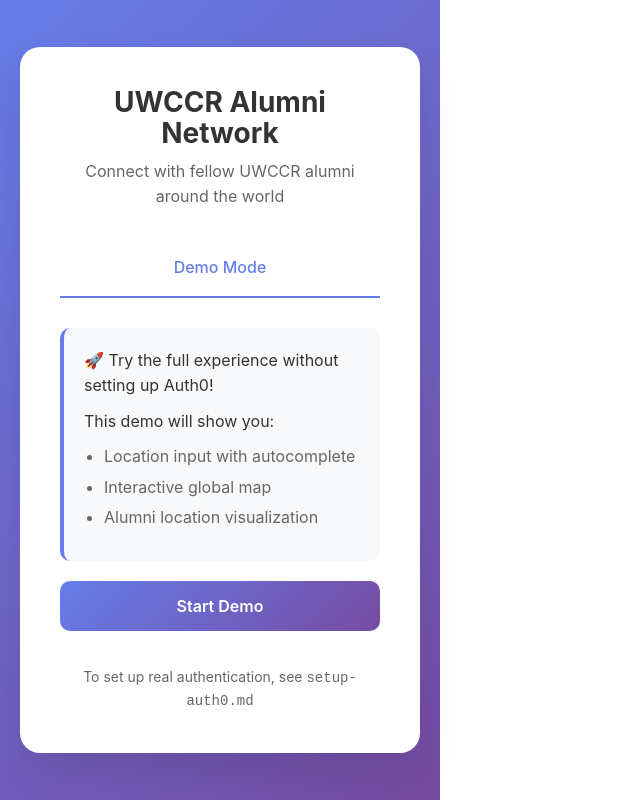
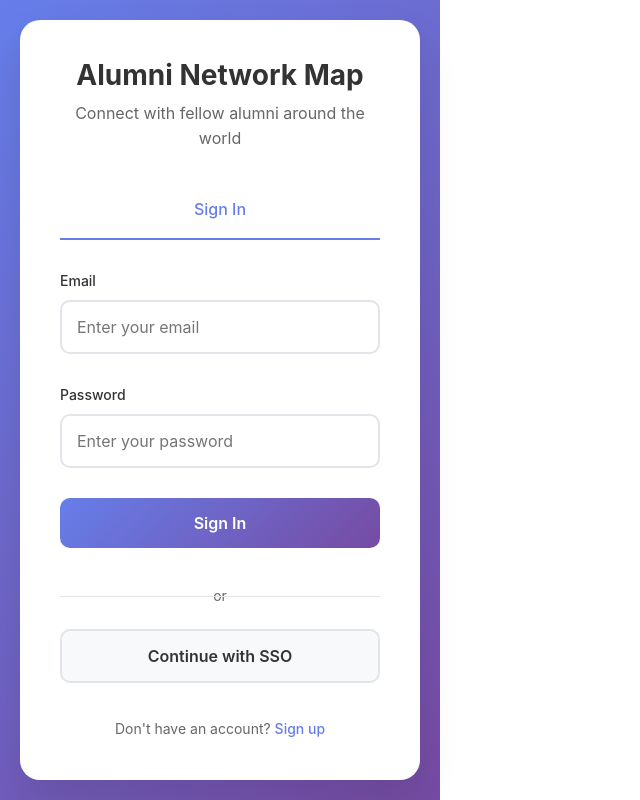
Before and after one commit to asalot99/uwccr_alumni, a React (Vite) app: page /login in a window 1280 px wide. Shown: the whole page, without its empty margins (0-640 px from the left). Built offline with nearby package versions, Linux system fonts and the light colour scheme.

Commit message:
Remove demo mode and enable Auth0 as default authentication

```diff
--- a/src/App.tsx
+++ b/src/App.tsx
@@ -1,6 +1,6 @@
 import { BrowserRouter as Router, Routes, Route, Navigate, useNavigate } from 'react-router-dom';
 import { Auth0Provider, useAuth0 } from '@auth0/auth0-react';
-import { useEffect, useState } from 'react';
+import { useEffect } from 'react';
 import Login from './components/Login';
 import LocationInput from './components/LocationInput';
 import AlumniMap from './components/AlumniMap';
@@ -54,100 +54,23 @@
   return <>{children}</>;
 };
 
-// Demo mode state
-const useDemoMode = () => {
-  const [isDemoMode, setIsDemoMode] = useState(false);
-  const [demoUser, setDemoUser] = useState({
-    name: 'Demo User',
-    email: 'demo@example.com',
-    sub: 'demo-user-id'
-  });
-
-  return { isDemoMode, setIsDemoMode, demoUser };
-};
-
-// Demo Login component
-const DemoLogin = () => {
-  const { setIsDemoMode } = useDemoMode();
-  const navigate = useNavigate();
-
-  const startDemo = () => {
-    setIsDemoMode(true);
-    navigate('/location');
-  };
-
-  return (
-    <div className="login-container">
-      <div className="login-card">
-        <div className="login-header">
-          <h1>UWCCR Alumni Network</h1>
-          <p>Connect with fellow UWCCR alumni around the world</p>
-        </div>
-
-        <div className="login-tabs">
-          <div className="tab active">Demo Mode</div>
-        </div>
-
-        <div className="demo-info">
-          <p>🚀 Try the full experience without setting up Auth0!</p>
-          <p>This demo will show you:</p>
-          <ul>
-            <li>Location input with autocomplete</li>
-            <li>Interactive global map</li>
-            <li>Alumni location visualization</li>
-          </ul>
-        </div>
-
-        <button
-          onClick={startDemo}
-          className="login-button primary"
-        >
-          Start Demo
-        </button>
-
-        <div className="login-footer">
-          <p>To set up real authentication, see <code>setup-auth0.md</code></p>
-        </div>
-      </div>
-    </div>
-  );
-};
-
 function App() {
-  const { isDemoMode, setIsDemoMode, demoUser } = useDemoMode();
-
   // Get Auth0 configuration from environment variables
   const domain = import.meta.env.VITE_AUTH0_DOMAIN;
   const clientId = import.meta.env.VITE_AUTH0_CLIENT_ID;
 
-  // If in demo mode, render without Auth0
-  if (isDemoMode) {
+  // Ensure Auth0 is configured
+  if (!domain || !clientId) {
     return (
-      <Router>
-        <div className="App">
-          <Routes>
-            <Route path="/location" element={<LocationInput />} />
-            <Route path="/map" element={<AlumniMap />} />
-            <Route path="/" element={<Navigate to="/location" />} />
-          </Routes>
-        </div>
-      </Router>
-    );
-  }
-
-  // Check if Auth0 is configured - if not, show demo mode
-  if (!domain || !clientId || domain === 'your-domain.auth0.com' || clientId === 'your-client-id-here') {
-    return (
-      <Router>
-        <div className="App">
-          <Routes>
-            <Route path="/login" element={<DemoLogin />} />
-            <Route path="/location" element={<LocationInput />} />
-            <Route path="/map" element={<AlumniMap />} />
-            <Route path="/" element={<Navigate to="/login" />} />
-          </Routes>
-        </div>
-      </Router>
+      <div className="error-container">
+        <h1>Configuration Error</h1>
+        <p>Auth0 configuration is missing. Please check your .env file.</p>
+        <p>Required variables:</p>
+        <ul>
+          <li>VITE_AUTH0_DOMAIN</li>
+          <li>VITE_AUTH0_CLIENT_ID</li>
+        </ul>
+      </div>
     );
   }
 
```
Also changed, not shown: 1 other file (tests, documents, lock files or other folders).
